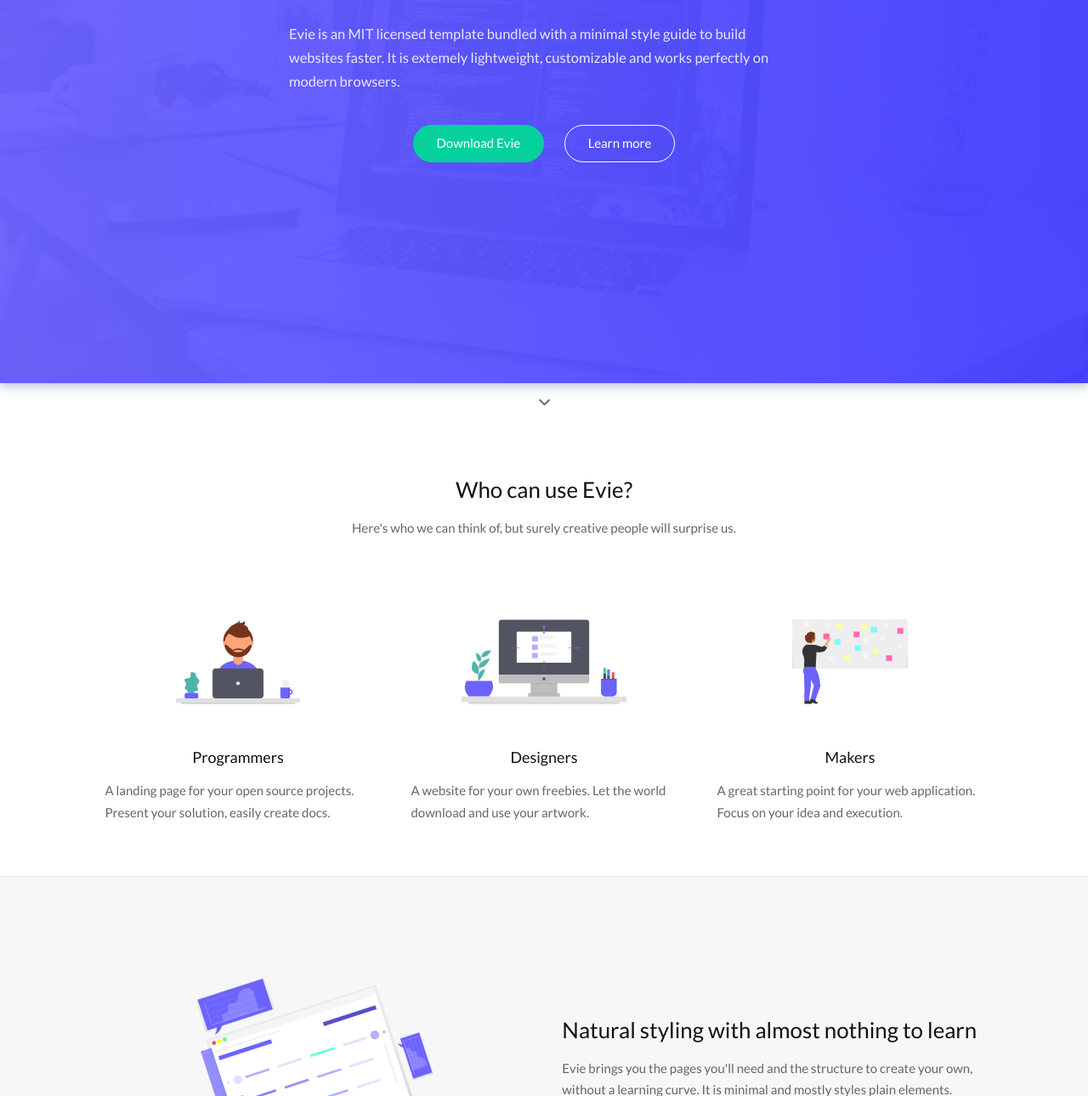
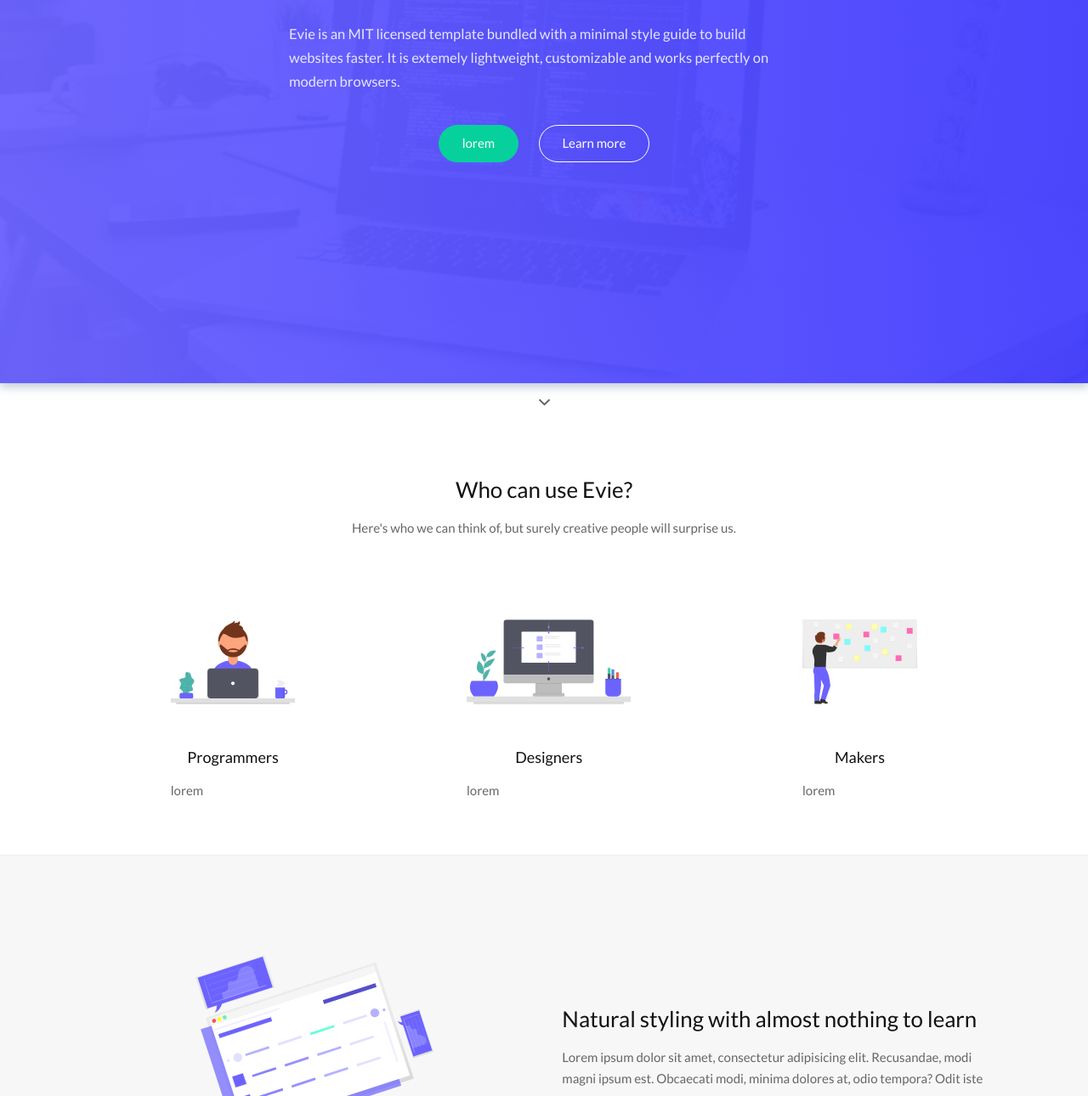
Before and after one commit to KarlRaf/evie, a plain HTML site: page index.html in a window 1280 px wide. Shown: the part 299-1589 px from the top of the page at 85% size. Drawn offline with Linux system fonts and the light colour scheme.

Commit message:
git pages

```diff
--- a/index.html
+++ b/index.html
@@ -32,9 +32,9 @@
 			<div class="container">
 				<div class="hero__content">
 					<div class="hero__content__inner" id='navConverter'>
-						<h1 class="hero__title">A production-ready theme for your projects</h1>
+						<h1 class="hero__title">Lorem lorem loren</h1>
 						<p class="hero__text">Evie is an MIT licensed template bundled with a minimal style guide to build websites faster. It is extemely lightweight, customizable and works perfectly on modern browsers.</p>
-						<a href="#" class="button button__accent">Download Evie</a>
+						<a href="#" class="button button__accent">lorem</a>
 						<a href="#" class="button hero__button">Learn more</a>
 					</div>
 				</div>
@@ -59,21 +59,21 @@
 						<img src="./images/undraw_designer.svg" class="step__image">
 					</div>
 					<h4>Programmers</h4>
-					<p class="step__text">A landing page for your open source projects. Present your solution, easily create docs.</p>
+					<p class="step__text">lorem</p>
 				</div>
 				<div class="step">
 					<div class="step__media">
 						<img src="./images/undraw_responsive.svg" class="step__image">
 					</div>
 					<h4>Designers</h4>
-					<p class="step__text">A website for your own freebies. Let the world download and use your artwork.</p>
+					<p class="step__text">lorem</p>
 				</div>
 				<div class="step">
 					<div class="step__media">
 						<img src="./images/undraw_creation.svg" class="step__image">
 					</div>
 					<h4>Makers</h4>
-					<p class="step__text">A great starting point for your web application. Focus on your idea and execution.</p>
+					<p class="step__text">lorem</p>
 				</div>
 			</div>
 		</div>
@@ -87,7 +87,7 @@
 				</div>
 				<div class="expanded__content">
 					<h2 class="expanded__title">Natural styling with almost nothing to learn</h2>
-					<p class="expanded__text">Evie brings you the pages you'll need and the structure to create your own, without a learning curve. It is minimal and mostly styles plain elements. There are only a few classes you'll need to know but nothing to disrupt your preferred coding style.</p>
+					<p class="expanded__text">Lorem ipsum dolor sit amet, consectetur adipisicing elit. Recusandae, modi magni ipsum est. Obcaecati modi, minima dolores at, odio tempora? Odit iste non dolor soluta ea corporis quaerat quisquam iure.</p>
 				</div>
 			</div>
 		</div>
@@ -100,7 +100,7 @@
 				</div>
 				<div class="expanded__content">
 					<h2 class="expanded__title">Framework agnostic. Your front-end setup, your choice.</h2>
-					<p class="expanded__text">Evie has zero dependencies and uses vanilla JavaScript for a few functions with minimal footprint. You can use React, Vue, Angular, jQuery or whatever you prefer.</p>
+					<p class="expanded__text">Lorem ipsum dolor sit amet, consectetur adipisicing elit. Possimus impedit, ex facere inventore sint nesciunt mollitia dicta accusantium iste, dolor cum sapiente, repudiandae ea! Laborum quidem, soluta reiciendis voluptas totam.rint. You can use React, Vue, Angular, jQuery or whatever you prefer.</p>
 				</div>
 			</div>
 		</div>
@@ -113,7 +113,7 @@
 				</div>
 				<div class="expanded__content">
 					<h2 class="expanded__title">Ready for production or rapid prototyping</h2>
-					<p class="expanded__text">Landing, authentication and a few other pages to select from, despite the small size. Tested on production at unDraw with amazing speeds and unopinionated on how to structure your project. We really hope you'll find it awesome and useful!</p>
+					<p class="expanded__text">Lorem ipsum dolor sit amet, consectetur adipisicing elit. Illo sapiente iste modi sequi saepe itaque doloremque amet ipsam distinctio, alias sint adipisci omnis rem at molestiae voluptates ea tempora, fuga.lly hope you'll find it awesome and useful!</p>
 				</div>
 			</div>
 		</div>
```
